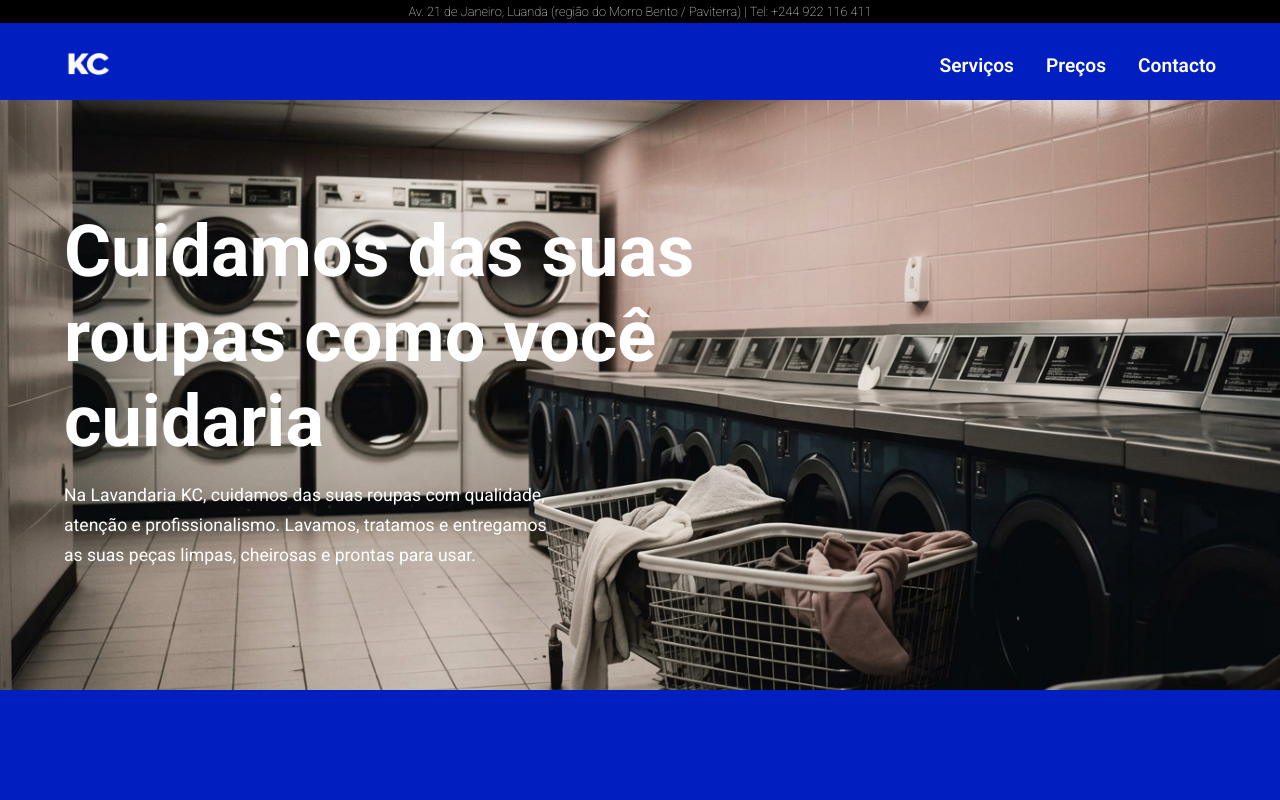
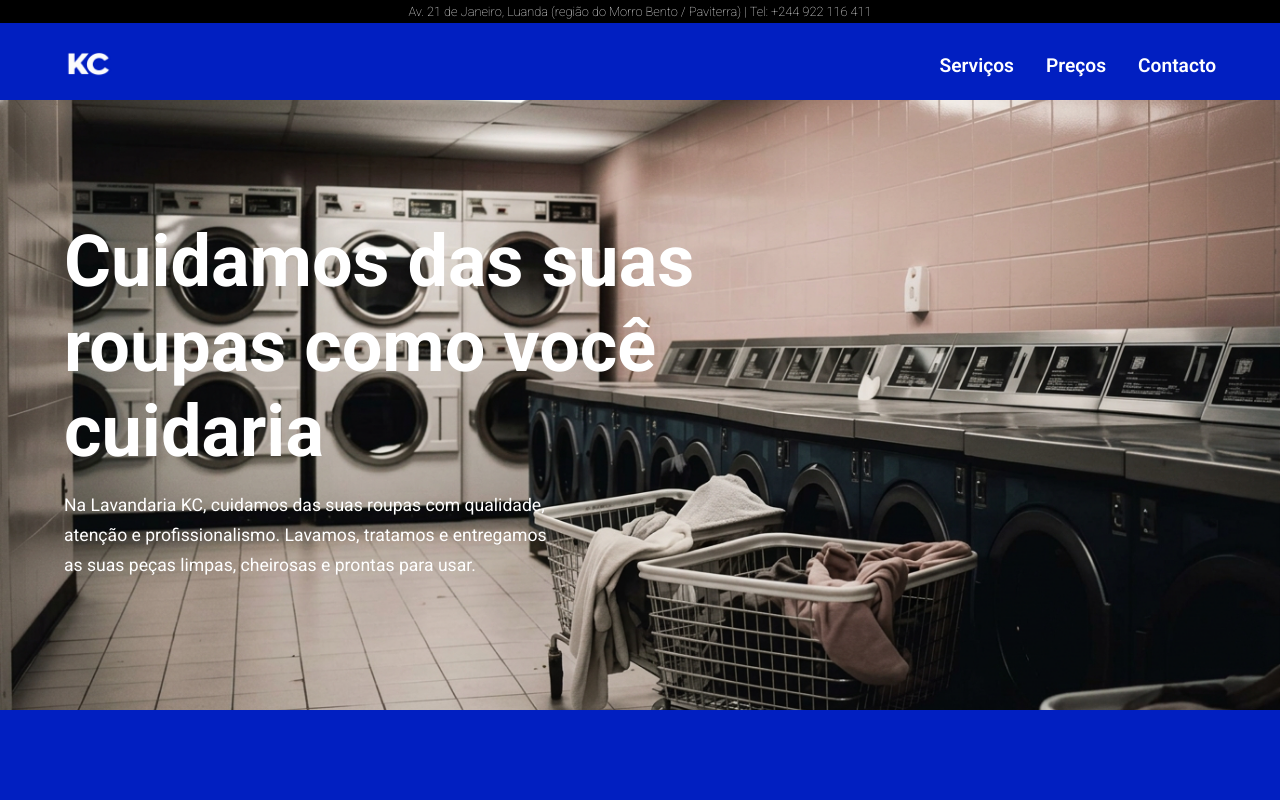
Before and after one commit to AguinaldoKonzo38/lavandaria-kc, a React (Vite) app: page / in a window 1280 px wide. Shown: the top 800 px of the page. Built offline with nearby package versions, Linux system fonts and the light colour scheme.

Commit message:
hero-update

```diff
--- a/src/components/hero-section/hero-section.css
+++ b/src/components/hero-section/hero-section.css
@@ -8,7 +8,7 @@ section {
     background-size: cover;
     background-repeat: no-repeat;
     width: 100%;
-    height: 600px;
+    height: 620px;
     display: flex;
     flex-direction: column;
     /* align-items: center; */
```
